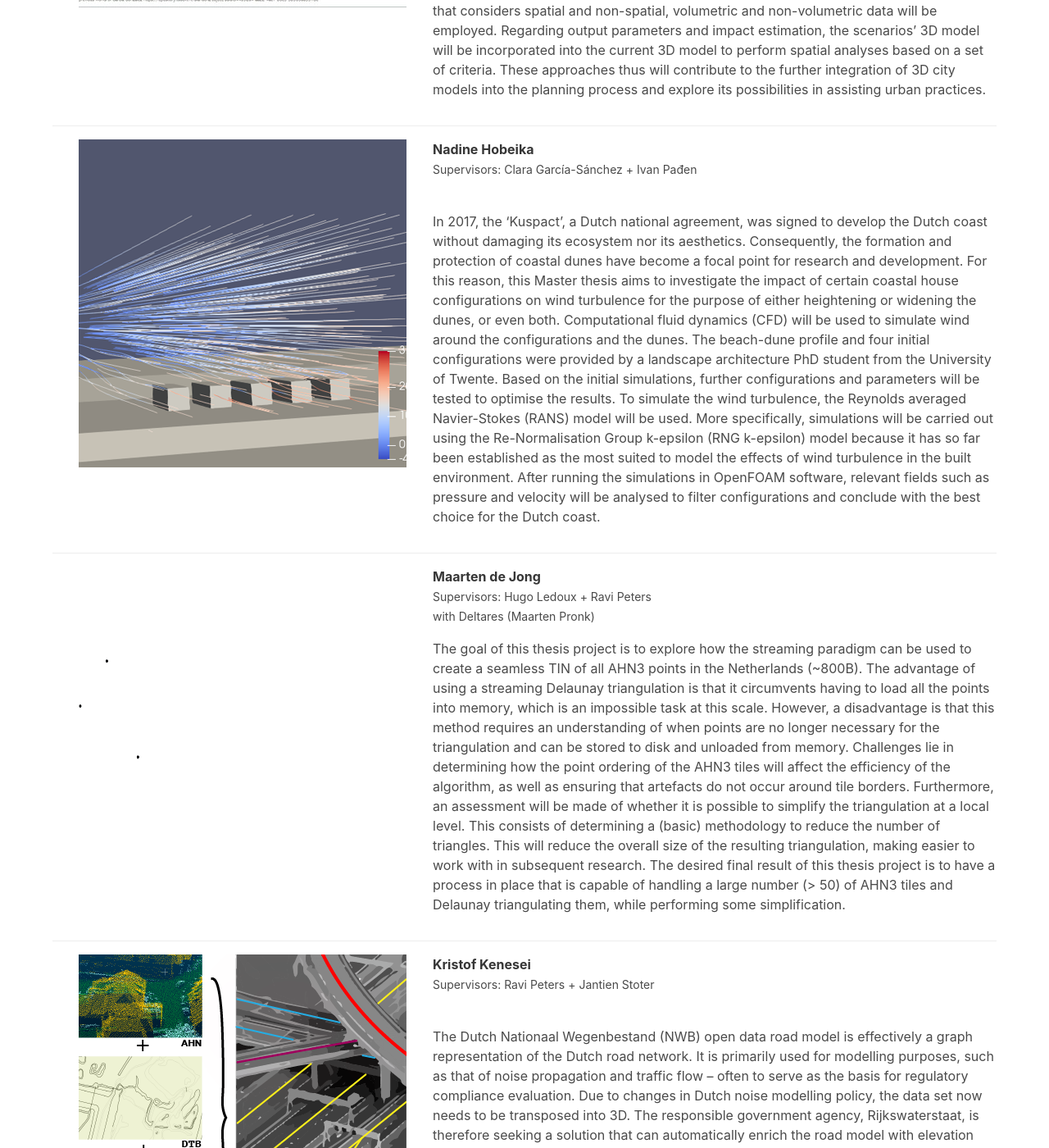
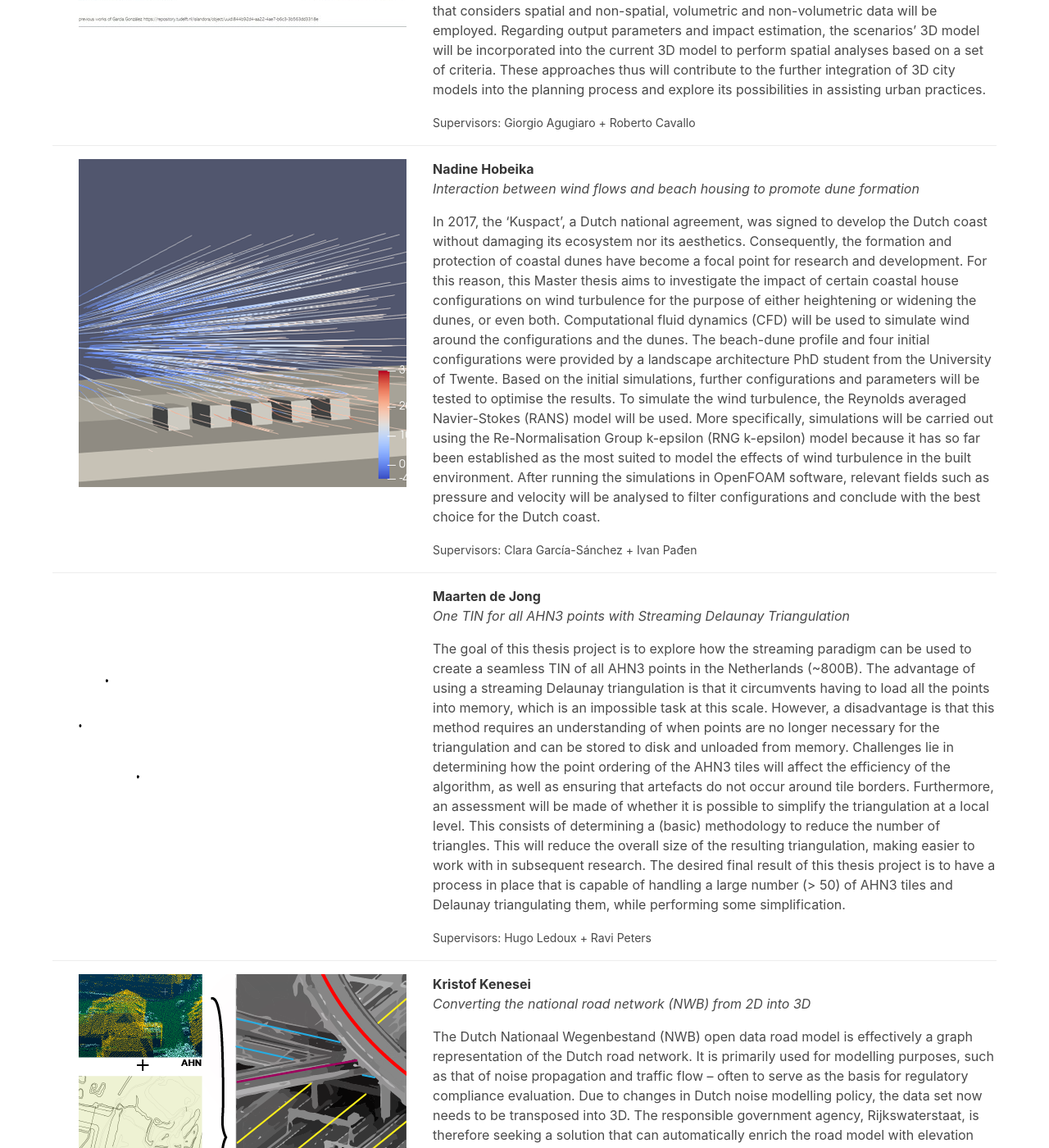
Before and after one commit to tudelft3d/geo2020, a Jekyll site: the page built from theses/2020/index.md, in a window 1280 px wide and 1400 px high, scrolled down 2102 px. Shown: the whole window at 82% size. Built offline with Jekyll 4.4.1, drawn with Linux system fonts in a browser that asks for light colours; nearby versions of some CDN libraries; some of the changed text lies outside the part shown.

Commit message:
Add titles to the theses 2020

```diff
--- a/_data/theses_2020.yaml
+++ b/_data/theses_2020.yaml
@@ -22,6 +22,7 @@ Chatzidiakos:
   \ Boersma 2019). The linkage of linear (MultiLineStrings) and areal (Multisurfaces)\
   \ data by one to one mapping will be tested."
 - 7012f198422c-road_intersection.png
+- How should roads be modelled in 3D City Models?
 Chen:
 - Zhaiyu
 - Liangliang Nan
@@ -41,6 +42,7 @@ Chen:
   We hope our work, as of future iterations, can bridge the ubiquitous 3D deep learning
   solutions with more geometric constraints that are hugely neglected nowadays.'
 - 64798c59903b-sog_teaser_Fig1.gif
+- Polygonal Mesh Reconstruction from Point Clouds with Deep Implicit Fields
 Dinklo:
 - Constantijn
 - "Clara Garc\xEDa-S\xE1nchez"
@@ -68,6 +70,7 @@ Dinklo:
   The outcome of this project should determine whether using games engines is a feasible
   option to display CFD simulation output datasets.'
 - 3ccebc69c5d0-P1_foto.JPG
+- Visualizing Massive Computational Fluid Dynamic Simulation Output Data Efficiently Using Game Engines
 Doan:
 - Truc Quynh
 - Giorgio Agugiaro
@@ -92,6 +95,7 @@ Doan:
   \ to the further integration of 3D city models into the planning process and explore\
   \ its possibilities in assisting urban practices."
 - 6d46b544141-QuynhDoan_5025923_thesis_in_one_image.jpg
+- Test and extension of a GIS-supported design tool for new urban development areas
 Hobeika:
 - Nadine
 - Clara García-Sánchez
@@ -114,6 +118,7 @@ Hobeika:
   \ fields such as pressure and velocity will be analysed to filter configurations\
   \ and conclude with the best choice for the Dutch coast."
 - 7d8153118aa6-draft_image_02.png
+- Interaction between wind flows and beach housing to promote dune formation
 de Jong:
 - Maarten
 - Hugo Ledoux
@@ -137,7 +142,7 @@ de Jong:
   is capable of handling a large number (> 50) of AHN3 tiles and Delaunay triangulating
   them, while performing some simplification.'
 - 0ae54f8d219-anim.gif
-- with Deltares (Maarten Pronk)
+- One TIN for all AHN3 points with Streaming Delaunay Triangulation
 Kenesei:
 - Kristof
 - Ravi Peters
@@ -161,6 +166,7 @@ Kenesei:
   \ out, we intend to create prototype implementations using tools that are common\
   \ in the Geomatics discipline."
 - 3bdb605851f0-thumbnail.png
+- Converting the national road network (NWB) from 2D into 3D
 Li:
 - Xiaoai
 - Stelios Vitalis
@@ -183,6 +189,7 @@ Li:
   \ API is developed for access and data filtering (bbox, attributes etc.). Then benchmarking\
   \ is used for testing the performance of the RESTful API."
 - 9c424a9b1de-draco400.gif
+- "CityREST: CityJSON in a database + RESTful access"
 Lumban Gaol:
 - Yustisi Ardhitasari
 - Ken Arroyo Ohori
@@ -206,6 +213,7 @@ Lumban Gaol:
   will be assessed based on evaluation metrics, i.e. root mean square error and total
   vertical uncertainty.
 - 38ba5f429ccd-201015_usvi.png
+- Machine Learning Approach for Satellite-Derived Bathymetry with Minimal In-situ Data
 Milyana:
 - Nur An Nisa
 - Hendrik Ploeger
@@ -229,6 +237,7 @@ Milyana:
   \ design and find the possibility to be applied as web-based GIS prototype. The\
   \ focus of the study will be based on spatial planning in Indonesia."
 - 70433204ddfd-nmilyana_method.jpg
+- Designing user experience (UX) to trigger participation in spatial planning
 Morlighem:
 - Camille
 - Hugo Ledoux
@@ -252,6 +261,7 @@ Morlighem:
   With this method, several historical 3D city models will be generated for different
   epochs, which will allow representing the evolution of a city.
 - 9398977ec02f-rotterdam.JPG
+- Automatic reconstruction of historical 3D city models
 Papageorgiou:
 - Manos
 - Ravi Peters
@@ -275,6 +285,7 @@ Papageorgiou:
   \ and open source code from Github while software like QGIS, FME, Blender and Meshlab\
   \ will be used for data preparation and visualization."
 - 9e375dbdb8-400x400.png
+- Point cloud classification with supervised deep learning algorithms for automatic reconstruction of LoD2 3D city models
 Roy:
 - Ellie
 - Hugo Ledoux
@@ -298,6 +309,8 @@ Roy:
   \ of the number of floors. The method will most likely use machine learning techniques,\
   \ based on training data collected from multiple municipalities."
 - 15c4ff03b7e4-p1_image.jpg
+- Inferring the number of floors of all buildings in the Netherlands
+- with Deltares (Maarten Pronk)
 Smit:
 - Mels
 - Edward Verbree
@@ -322,6 +335,7 @@ Smit:
   \ such as glass or mirrors. By fusing\nthese results with the Point Cloud glass\
   \ can then be placed inside as well enhancing the end result."
 - 75cbff965ed0-Research_in_one_image.jpg
+- Detecting glass through LiDAR Point Clouds
 - with CGI (Robert Voûte)
 Stevers:
 - Anna Vera
@@ -347,6 +361,7 @@ Stevers:
   \ research conducted by TU Delft and UTwente. The results from our work can be used\
   \ in real life models on beaches in 2021."
 - 82f852014991-visualization.0008.png
+- Modelling wind around beach housing for dune formation
 - with ShoreScape (Janneke van Bergen)
 Wu:
 - Jialun
@@ -373,3 +388,4 @@ Wu:
   laws and regulations to conduct the research, and then extend it to the realization
   of more laws and regulations.'
 - 0f55910db963-research_image1.png
+- A CityJSON extension to store city information towards the automation of building permit
--- a/theses/2020/index.md
+++ b/theses/2020/index.md
@@ -20,11 +20,12 @@ permalink: /theses/2020/
       <p>
         <strong>{{ i[1][0] }} {{ i[0] }}</strong>
         <br>
+        <em>{{ i[1][5] }}</em>
+        <br>
+        {{ i[1][3] | markdownify }}
         <small>Supervisors: {{ i[1][1] }} + {{ i[1][2] }}</small>
         <br>
-        <small>{{ i[1][5] }}</small>
-        <br>
-        {{ i[1][3] | markdownify }}
+        <small>{{ i[1][6] }}</small>
       </p>
     </div>
   </div>
```
